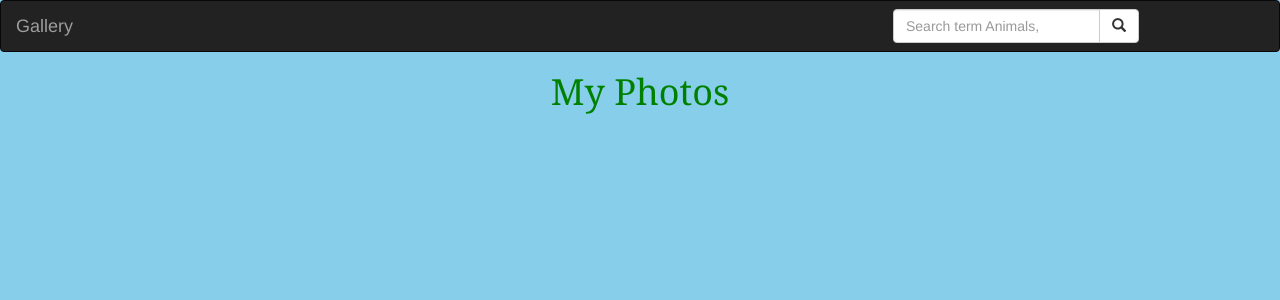
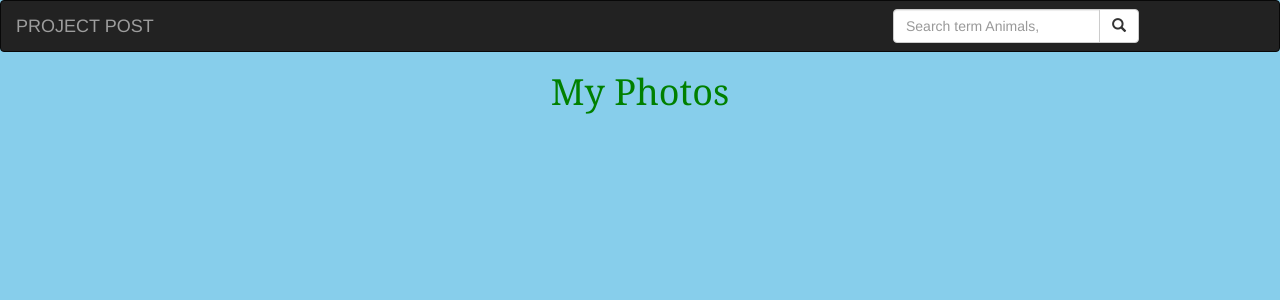
Before and after one commit to meshack34/project_post, a Django app: page / in a window 1280 px wide. Shown: the top 300 px of the page. Run offline with Django 3.2, Linux system fonts and the light colour scheme; data that the repository does not hold is empty; some libraries are stand-ins or nearby versions.

Commit message:
update navbar

```diff
--- a/photos/templates/my-photos/daily-photos.html
+++ b/photos/templates/my-photos/daily-photos.html
@@ -24,7 +24,7 @@
 
     {% empty %}
     <div class="row">
-      <h2 class="text-center">My photos</h2>
+      <h2 class="text-center">PROJECT POST</h2>
     </div>
     {% endfor %}
 
--- a/photos/templates/navbar.html
+++ b/photos/templates/navbar.html
@@ -9,7 +9,7 @@
  <nav class="navbar navbar-inverse">
     <div class="container-fluid">
       <div class="navbar-header">
-        <a class="navbar-brand" href="{% url 'index' %}">Gallery</a>
+        <a class="navbar-brand" href="{% url 'index' %}">PROJECT POST</a>
       </div>
 
       <!-- Adding a search form  -->
```
